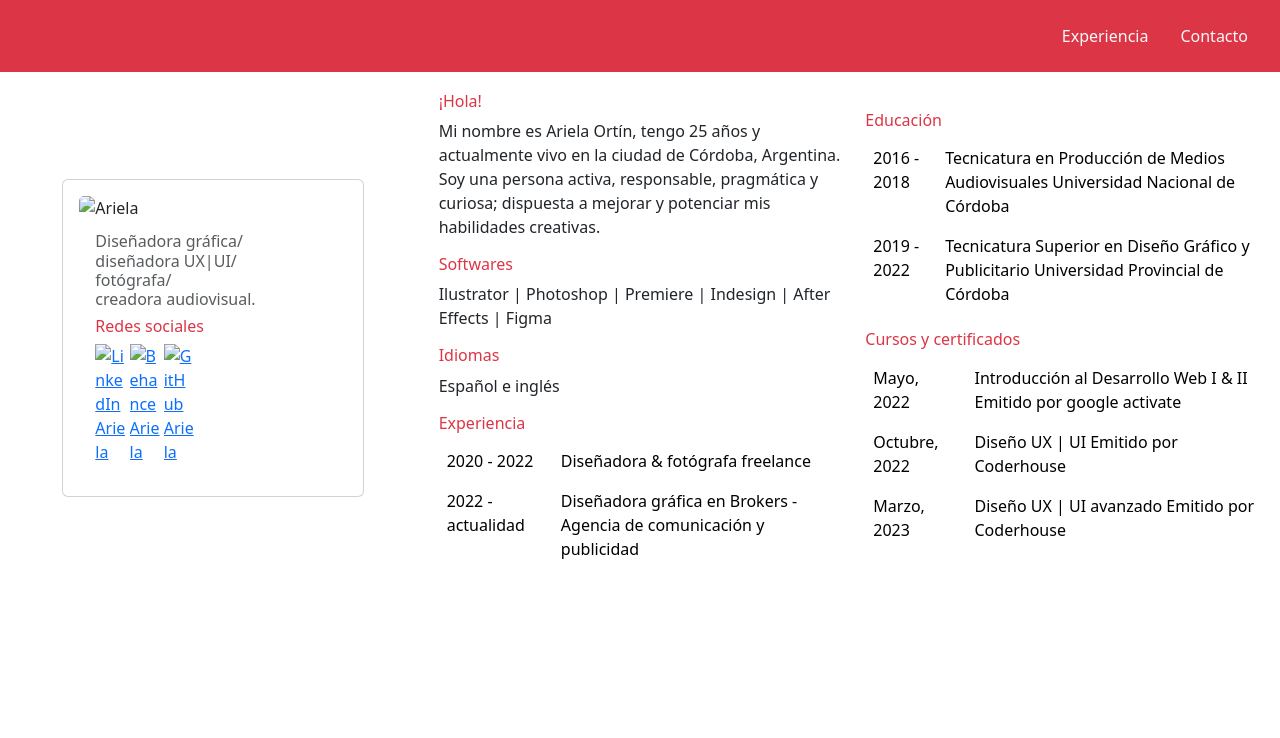
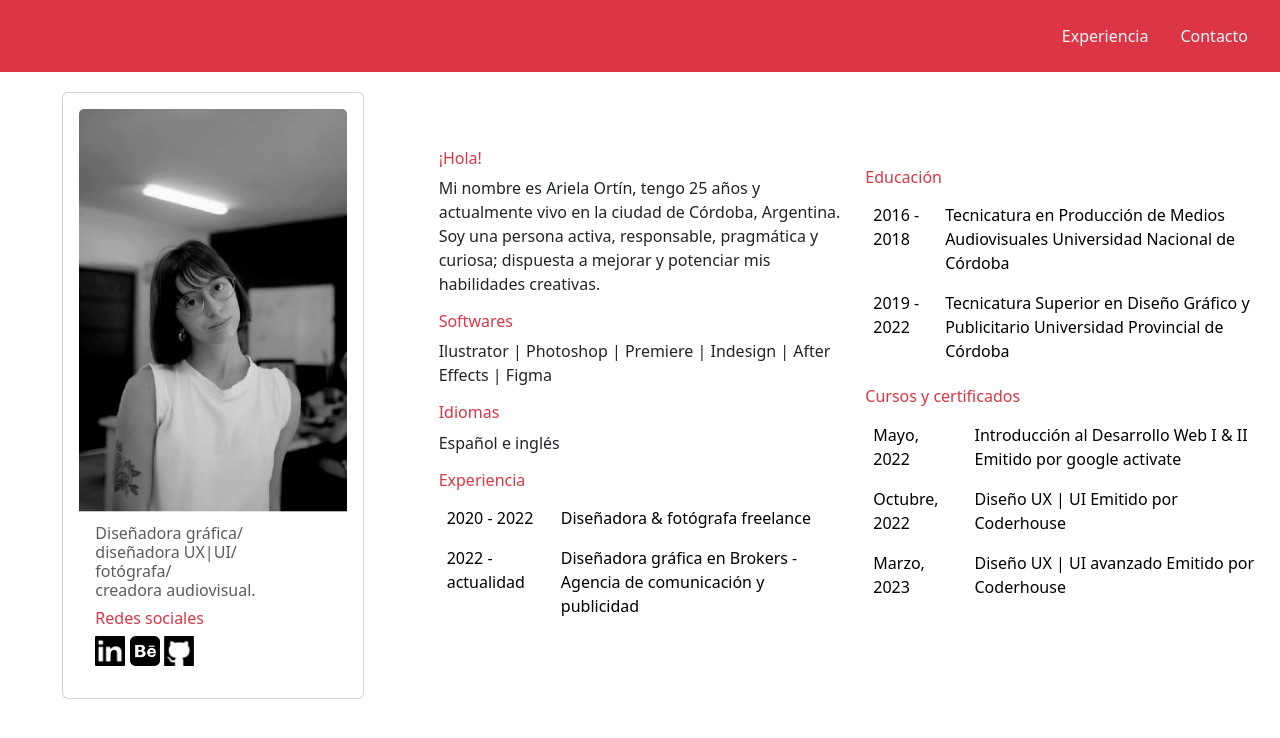
Before and after one commit to arielaortin/Frontend-Arg-progama---Trabajo-final, a plain HTML site: page index.html in a window 1280 px wide. Drawn offline with nearby package versions, Linux system fonts and the light colour scheme; the site is published under a folder, as on GitHub Pages, so addresses that start at the root find nothing.

Commit message:
cambios en imagenes

```diff
--- a/index.html
+++ b/index.html
@@ -27,7 +27,7 @@
     <div class="col-lg-4 col-md-6 col-sm-12">
       <div class="nav flex-column">
     <div class="card w-75 p-3">
-        <img src="/Imagenes/1x/Ariela.png" class="card-img-top" alt="Ariela">
+        <img src="images/1x/Ariela.png" class="card-img-top" alt="Ariela">
         <div class="card-body ">
             <h6 class="card-subtitle mb-2 text-muted">
                 Diseñadora gráfica/ <br>
@@ -35,9 +35,9 @@
                 fotógrafa/ <br>
                 creadora audiovisual.</h6>
           <h6 class="card-title text-danger">Redes sociales</h6>
-          <a href="https://www.linkedin.com/in/arielaortin" target="_blank"><img src="../Imagenes/linkedin.png" class="iconos" class="img-fluid" alt="LinkedIn Ariela"></a>
-            <a href="https://www.behance.net/arielaortn" target="_blank"><img src="../Imagenes/Behance.png" class="iconos" class="img-fluid" alt="Behance Ariela"></a>
-            <a href="https://github.com/arielaortin" target="_blank"><img src="../Imagenes/git.png" class="iconos" class="img-fluid" alt="GitHub Ariela"></a>
+          <a href="https://www.linkedin.com/in/arielaortin" target="_blank"><img src="images/linkedin.png" class="iconos" class="img-fluid" alt="LinkedIn Ariela"></a>
+            <a href="https://www.behance.net/arielaortn" target="_blank"><img src="images/Behance.png" class="iconos" class="img-fluid" alt="Behance Ariela"></a>
+            <a href="https://github.com/arielaortin" target="_blank"><img src="images/git.png" class="iconos" class="img-fluid" alt="GitHub Ariela"></a>
         </div>
     </div>
  </div>
```
Also changed, not shown: images/1x/Ariela.png (renamed from Imagenes/1x/Ariela.png), images/Ariela.jpg (renamed from Imagenes/Ariela.jpg), images/Behance.png (renamed from Imagenes/Behance.png), images/git.png (renamed from Imagenes/git.png), images/linkedin.png (renamed from Imagenes/linkedin.png).
